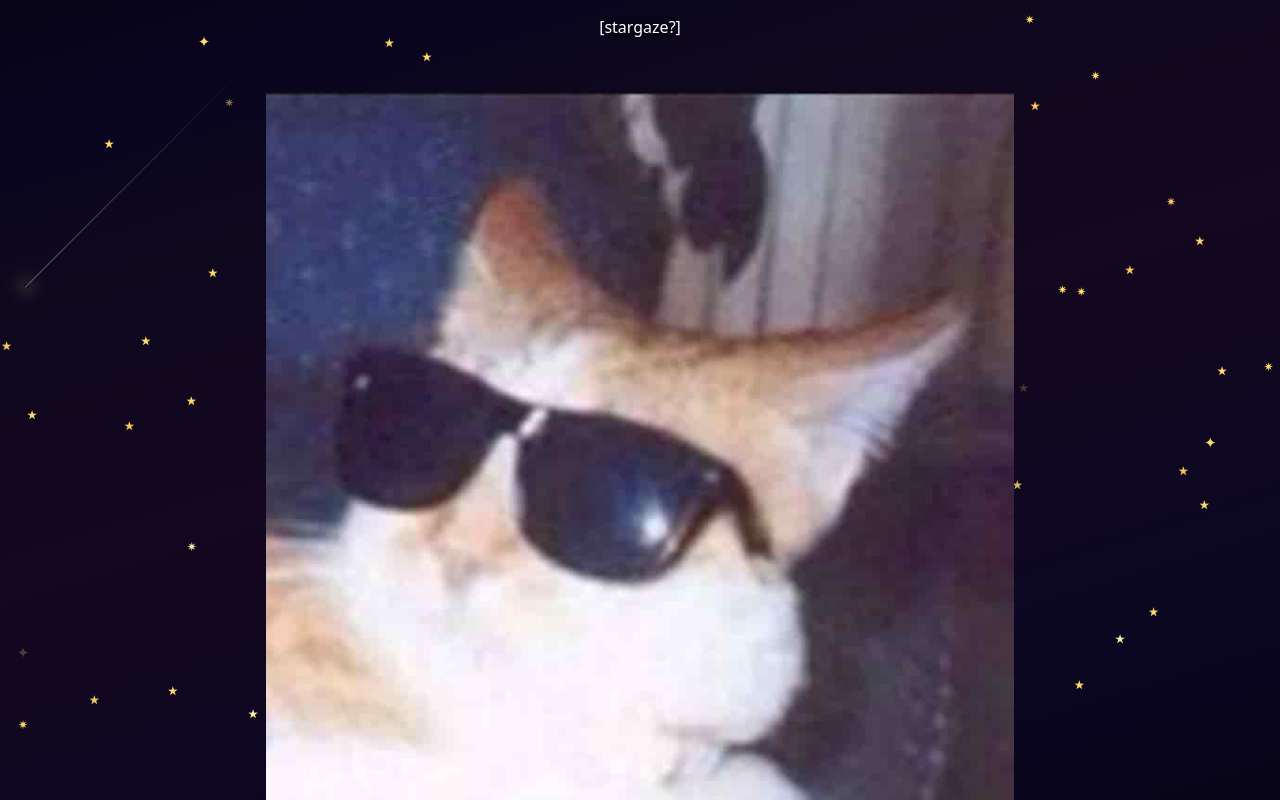
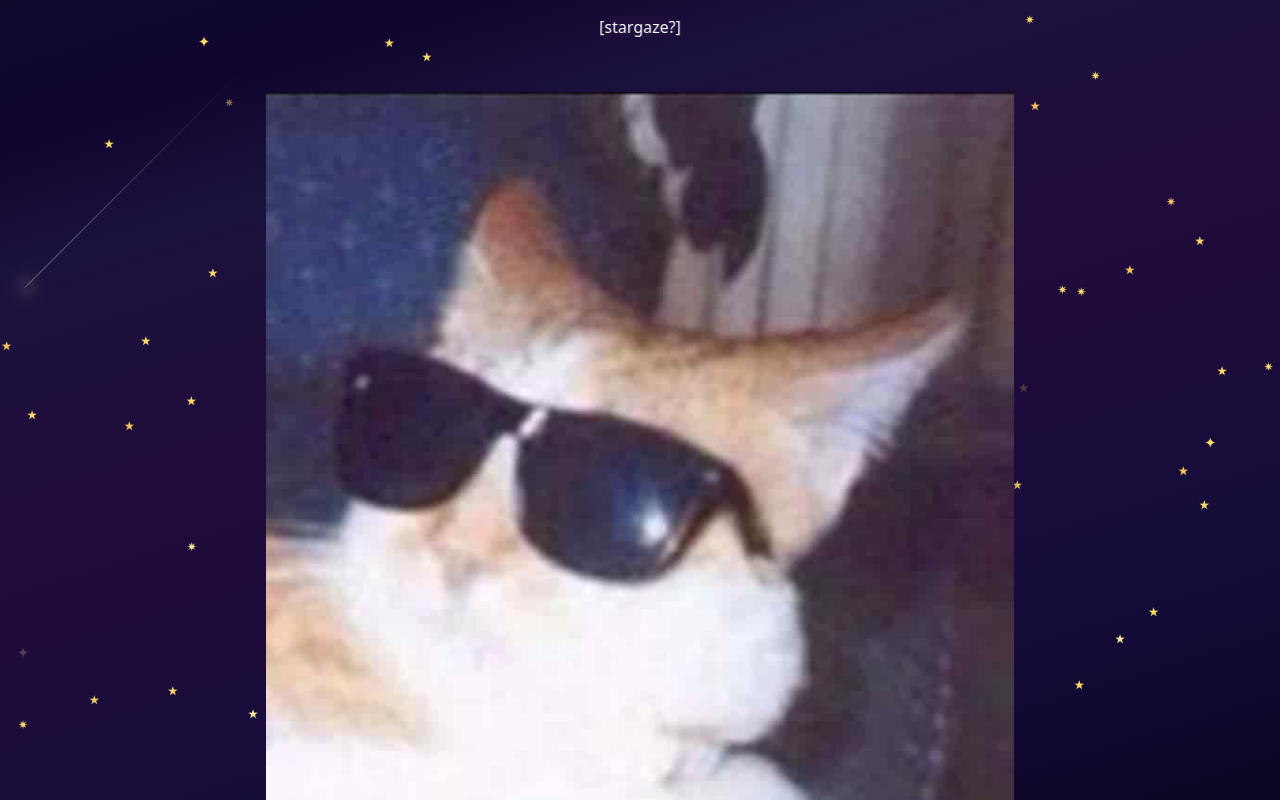
Before and after one commit to LeonDong02/zeroultra, a Next.js app: page / in a window 1280 px wide. Shown: the top 800 px of the page. Built offline with nearby package versions, Linux system fonts and the light colour scheme; no server answers.

Commit message:
fucking finallly

```diff
--- a/styles/globals.css
+++ b/styles/globals.css
@@ -12,11 +12,16 @@
 }
 
 html {
+  min-height: 100%;
   color-scheme: dark;
   color: white;
-  background: rgb(8, 5, 23);
-  background: linear-gradient(163deg, rgba(8,5,23,1) 0%, rgba(9,5,32,1) 12%, rgba(13,8,29,1) 23%, rgba(20,7,31,1) 49%, rgba(12,7,34,1) 76%, rgba(11,6,32,1) 88%, rgba(8,5,23,1) 100%);
+  background: rgb(16,10,45);
+  background: linear-gradient(163deg, rgba(16,10,45,1) 0%, rgba(16,5,46,1) 12%, rgba(27,17,61,1) 23%, rgba(32,11,59,1) 49%, rgba(20,12,57,1) 79%, rgba(16,8,46,1) 90%, rgba(12,7,34,1) 100%);
   background-attachment: fixed;
+  animation-name: backgroundcolortransition;
+  animation-timing-function: ease;
+  animation-duration: 4s;
+  animation-fill-mode: forwards;
 }
 
 body {
@@ -57,7 +62,11 @@ body {
 }
 
 .highlight {
-  background-color: rgb(8, 5, 23);
+  background-color: rgb(30, 14, 60);
+  animation-name: highlightcolortransition;
+  animation-timing-function: ease;
+  animation-duration: 4s;
+  animation-fill-mode: forwards;
 }
 
 .overflowxscroll {
@@ -228,6 +237,23 @@ body {
   animation-fill-mode: forwards;
 }
 
+@keyframes backgroundcolortransition {
+  0% {
+    backdrop-filter: brightness(0.3);
+  }
+  100% {
+    backdrop-filter: brightness(1);
+  }
+}
+
+@keyframes highlightcolortransition {
+  0% {
+    filter: brightness(0.3);
+  }
+  100% {
+    filter: brightness(1);
+  }
+}
 
 @keyframes twinkle1 {
   0% {
```
